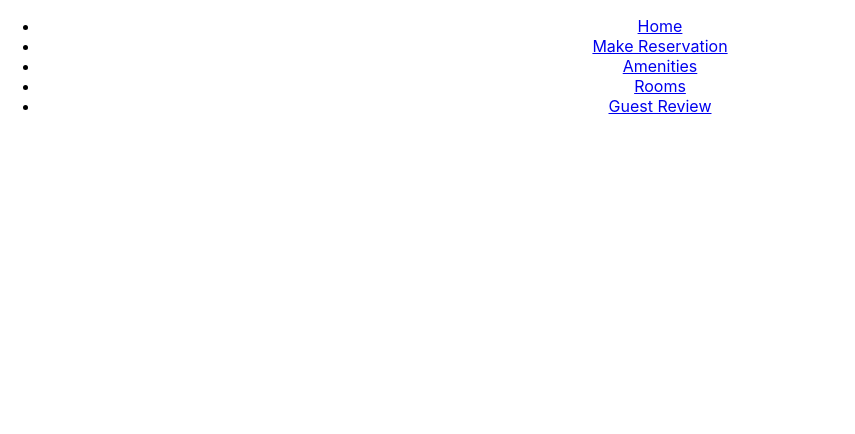
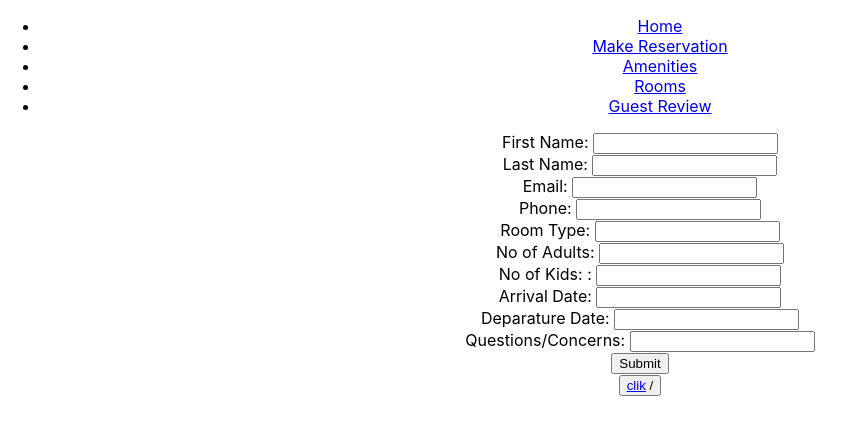
Before and after one commit to dev-augustin/Reservation, a React (Create React App) app in the folder room-reservation/: page /makeReservation in a window 1280 px wide. Shown: the top 434 px of the page, without its empty margins (0-855 px from the left). Built offline with nearby package versions, Linux system fonts and the light colour scheme.

Commit message:
added create code functionality

```diff
--- a/room-reservation/src/components/MakeReservation.js
+++ b/room-reservation/src/components/MakeReservation.js
@@ -1,5 +1,5 @@
 import React, { Component } from 'react';
-import { Button, ButtonGroup, Container, Table } from 'reactstrap';
+import { Button, Form, FormGroup, Input, Lable, Container, Table } from 'reactstrap';
 import { Link } from 'react-router-dom';
 import axios from 'axios'
 
@@ -8,16 +8,54 @@ export default class MakeReservation extends Component {
 
   constructor(props) {
     super(props);
-    this.state = {reserve: [], isLoading: true};
-    //this.remove = this.remove.bind(this);
+    this.state ={
+        reserve: [],
+        FirstName: "",
+        LastName: "",
+        Email: "",
+        Phone: "",
+        Adults: "",
+        Kids: "",
+        RoomType: "",
+        ArrivalDate: "",
+        DeparatureDate:"",
+        Questions:""
+    }
   }
+  onChange = (event) =>{
+    event.preventDefault();
+    console.log("Onchange", event.target.value)
+    this.setState({
+      [event.target.name]:event.target.value
+    });
+}
 
-  async componentDidMount() {
 
+onSubmit=(event) =>{
+    event.preventDefault();
+    let formData = {
+        firstName : this.state.FirstName,
+        lastName : this.state.LastName,
+        email : this.state.Email,
+        phone : this.state.Phone,
+        roomPreference : this.state.RoomType,
+        noOfAdults : this.state.Adults,
+        noOfChildren : this.state.Kids,
+        arrivalDate : this.state.ArrivalDate,
+        departureDate : this.state.DeparatureDate,
+        questions : this.state.Questions
+    };
+    this.postAPI(formData);
+}
+
+postAPI = async (formData) =>{
+    console.log(formData)
     try{
-            const response = await axios.POST("/rosy_api/v1/reserve");
+            const response = await axios.post("/rosy_api/v1/reserve", formData
+
+            );
             console.log(response.data);
-            this.setState({reserve: response.data, isLoading: false})
+            // this.setState({reserve: response.data, isLoading: false})
         }
 
     catch(e){
@@ -25,11 +63,62 @@ export default class MakeReservation extends Component {
         }
     }
    render(){
-    const {reserve} = this.state;
+    // const {reserve} = this.state;
        return(
-        <div>
-            {this.state.reserve}
-        </div>
+        <React.Fragment>
+
+<form onSubmit={this.onSubmit} >
+                   <label>
+                       First Name:  </label>
+                       <input type="text" name="FirstName" value={this.state.FirstName} onChange={this.onChange}></input>
+                    <br/>
+                    <label>
+                       Last Name:  </label>
+                       <input type="text" name="LastName" value={this.state.LastName} onChange={this.onChange}></input>
+                    <br/>
+                    <label>
+                        Email:  </label>
+                        <input type="text" name="Email" value={this.state.Email} onChange={this.onChange} />
+                    <br/>
+                    <label>
+                        Phone:  </label>
+                        <input type="text" name="Phone" value={this.state.Phone} onChange={this.onChange} />
+                    <br/>
+                    <label>
+                    Room Type:  </label>
+                        <input type="text" name="RoomType" value={this.state.RoomType} onChange={this.onChange} />
+                    <br/>
+                    <label>
+                        No of Adults:  </label>
+                        <input type="text" name="Adults" value={this.state.Adults} onChange={this.onChange} />
+                    <br/>
+                    <label>
+                    No of Kids: :  </label>
+                        <input type="text" name="Kids" value={this.state.Kids} onChange={this.onChange} />
+                    <br/>
+                    <label>
+                        Arrival Date:  </label>
+                        <input type="text" name="ArrivalDate" value={this.state.ArrivalDate} onChange={this.onChange} />
+                    <br/>
+                    <label>
+                        Deparature Date:  </label>
+                        <input type="text" name="DeparatureDate" value={this.state.DeparatureDate} onChange={this.onChange} />
+                    <br/>
+                    <label>
+                        Questions/Concerns:  </label>
+                        <input type="text" name="Questions" value={this.state.Questions} onChange={this.onChange} />
+                    <br/>
+                    <label>
+                        <input type="submit" value="Submit" />
+                    </label>
+                    </form>
+
+                    <Button><Link to="/manageReservation"> clik</Link> /</Button>
+
+
+  </React.Fragment>
+
+
        );
    }
 }
```
